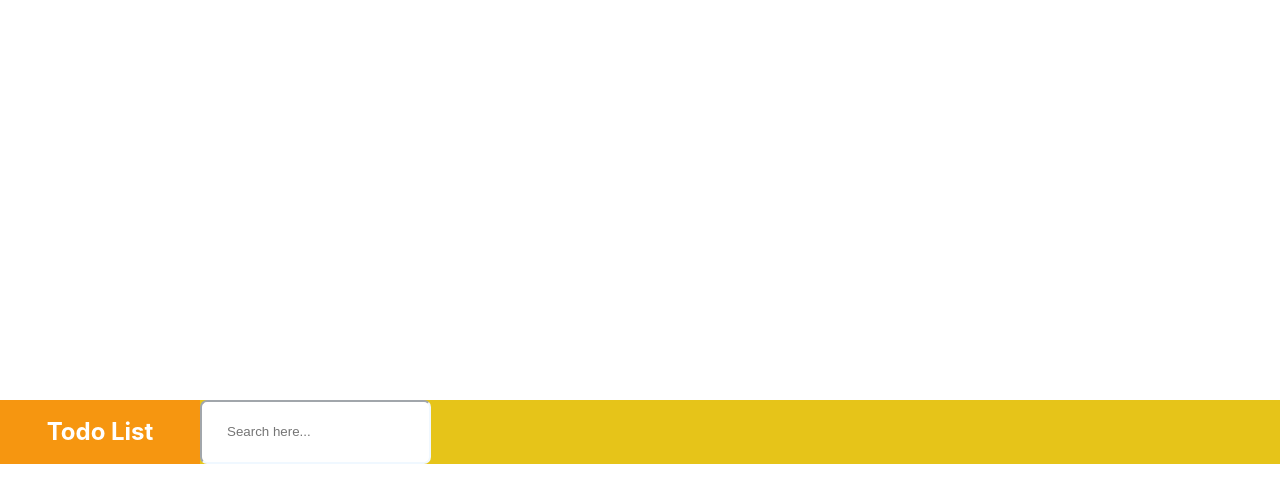
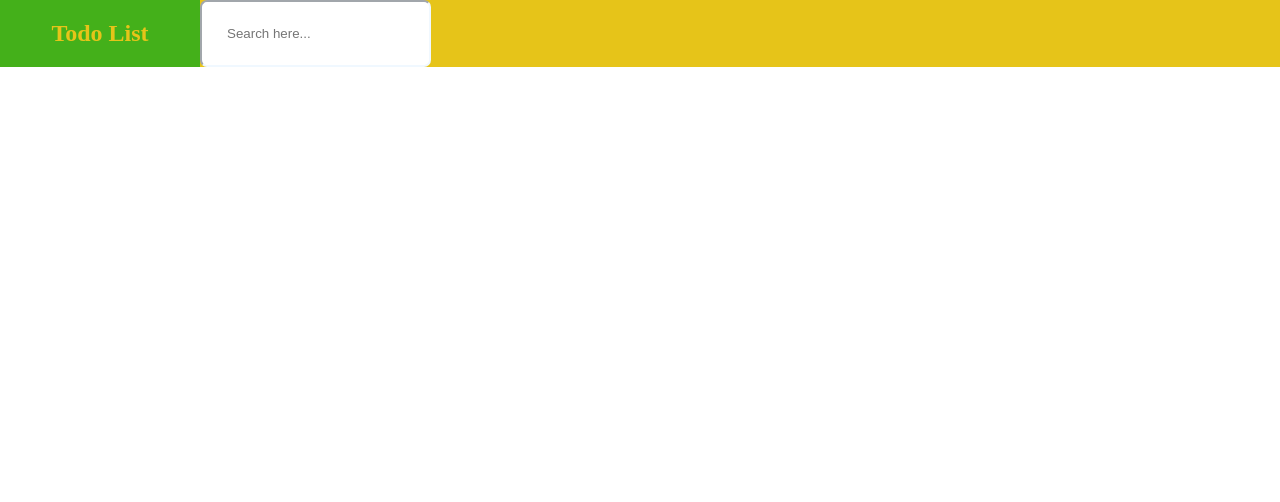
Before and after one commit to solidity247/todo-list, a React (Vite) app: page / in a window 1280 px wide. Shown: the top 502 px of the page. Built offline with nearby package versions, Linux system fonts and the light colour scheme.

Commit message:
header design

```diff
--- a/src/index.css
+++ b/src/index.css
@@ -1,4 +1,4 @@
-:root {
+/*:root {
   font-family: Inter, Avenir, Helvetica, Arial, sans-serif;
   font-size: 16px;
   line-height: 24px;
```
Also changed, not shown: 1 other file (tests, documents, lock files or other folders).
